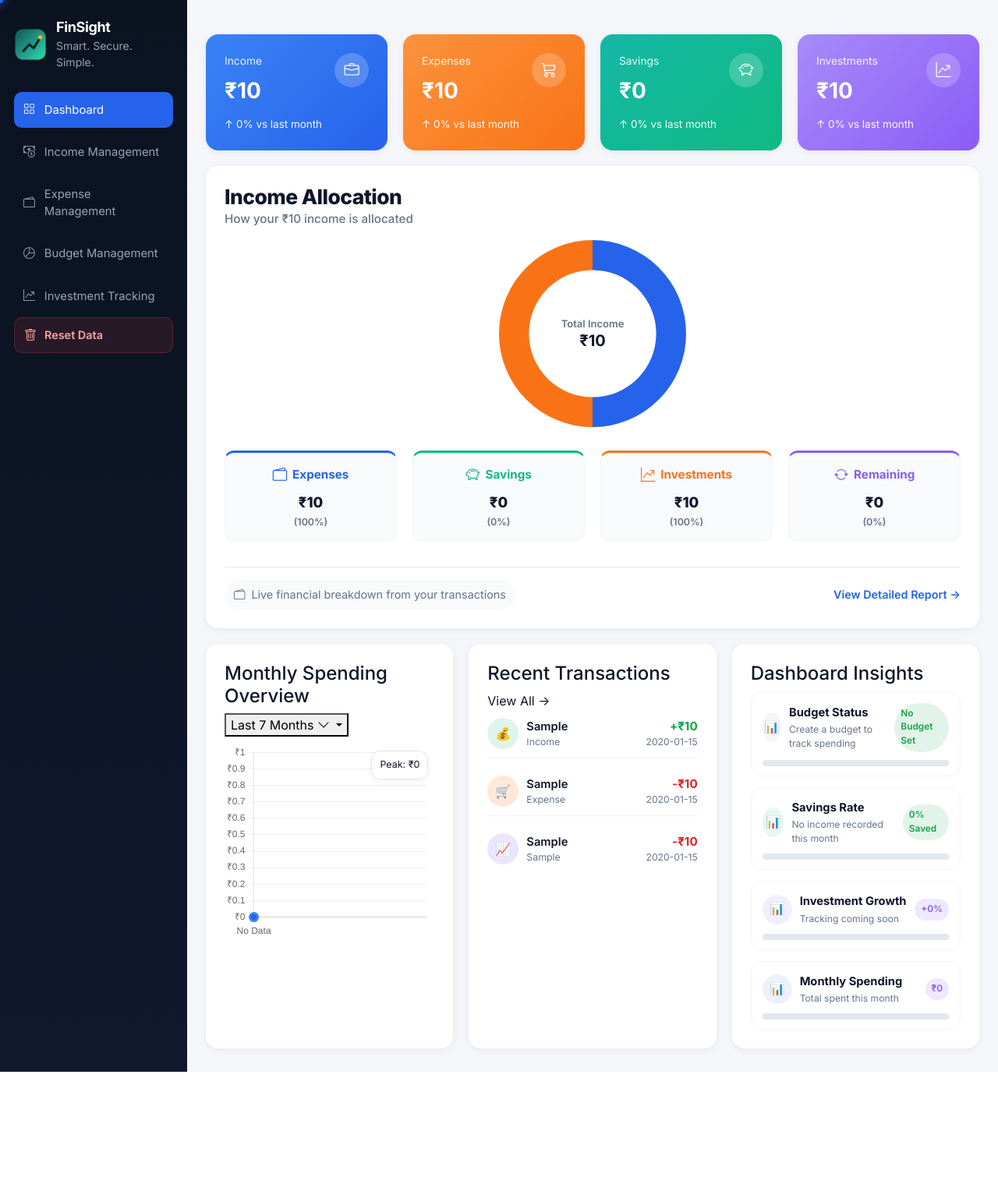
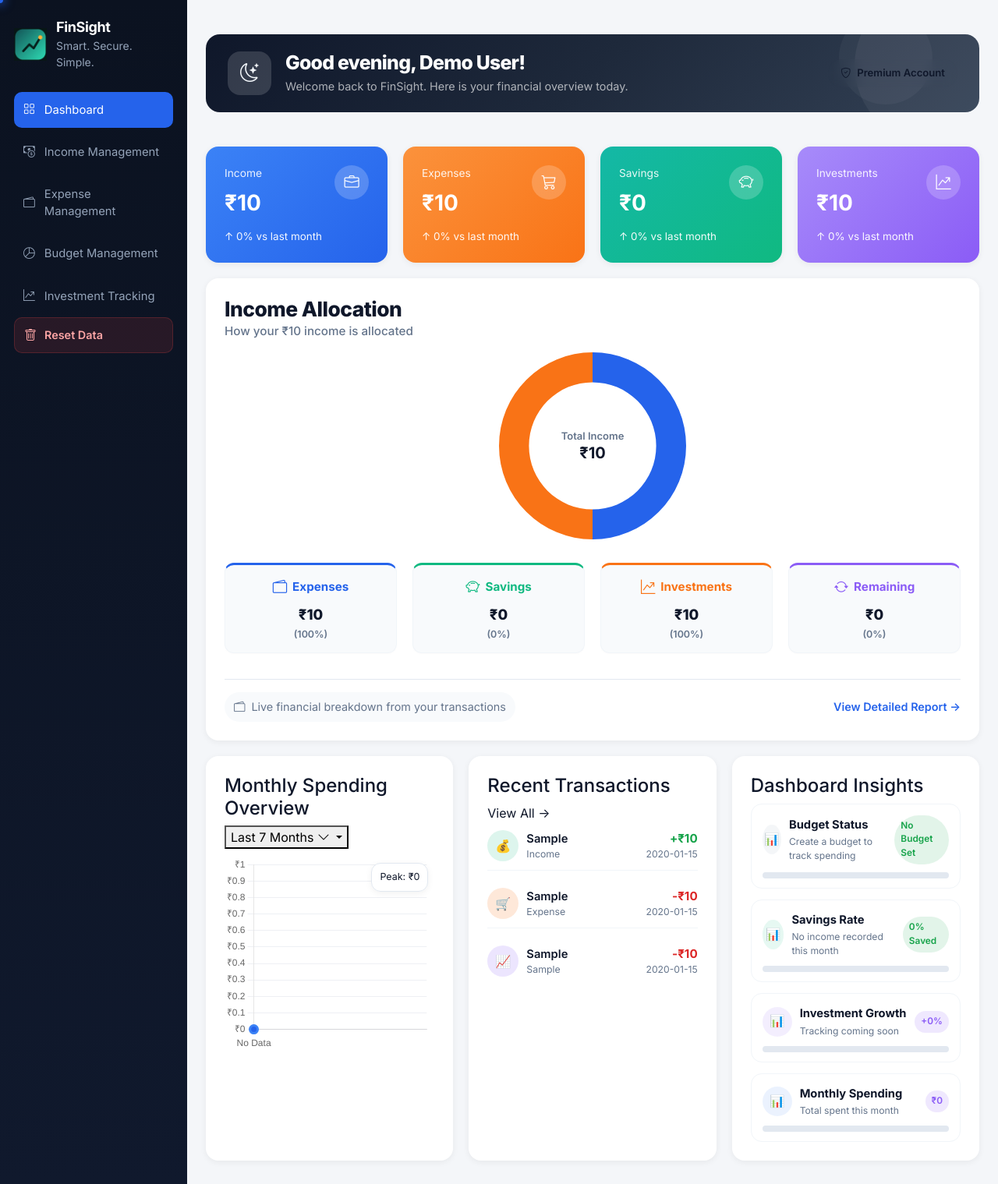
Before and after one commit to SrivallabhaKota/Milestones123_Combination, a Flask app: page /budget in a window 1280 px wide. Shown: the whole page at 78% size. Before the commit the page ends 1375 px from the top, so only its background shows below. Run offline with Flask 3, Linux system fonts and the light colour scheme; a user stored in the database is signed in; tables that the repository leaves empty hold one stand-in row (values such as "Sample post"); some libraries are stand-ins or nearby versions.

Commit message:
Add dynamic greeting page-hero banner on dashboard

```diff
--- a/static/css/pages.css
+++ b/static/css/pages.css
@@ -55,6 +55,10 @@
 .invest-hero {
   background: linear-gradient(135deg, #1e1b4b 0%, #312e81 50%, #3730a3 100%);
 }
+.dash-hero {
+  background: linear-gradient(135deg, #0f172a 0%, #1e293b 50%, #334155 100%);
+  margin-bottom: 24px;
+}
 
 .page-hero::before {
   content: '';
@@ -94,6 +98,8 @@
 .expense-icon-wrap { background: rgba(249,115,22,0.25); color: #FDBA74; }
 .budget-icon-wrap  { background: rgba(139,92,246,0.25); color: #C4B5FD; }
 .invest-icon-wrap  { background: rgba(99,102,241,0.25); color: #A5B4FC; }
+.dash-icon-wrap    { background: rgba(255,255,255,0.15); color: #F1F5F9; }
+
 
 .hero-title {
   margin: 0;
--- a/static/js/dashboard.js
+++ b/static/js/dashboard.js
@@ -319,6 +319,34 @@ document.addEventListener('DOMContentLoaded', () => {
     });
   });
 
+  // Set dynamic greeting based on time of day
+  (function initDashboardGreeting() {
+    const greetingEl = document.getElementById('dashboard-greeting');
+    const iconEl = document.getElementById('dashboard-greeting-icon');
+    if (!greetingEl) return;
+
+    const username = greetingEl.getAttribute('data-username') || 'User';
+    const hour = new Date().getHours();
+    let greet = 'Hello';
+    let iconClass = 'bi-sun';
+
+    if (hour < 12) {
+      greet = 'Good morning';
+      iconClass = 'bi-sun';
+    } else if (hour < 17) {
+      greet = 'Good afternoon';
+      iconClass = 'bi-cloud-sun';
+    } else {
+      greet = 'Good evening';
+      iconClass = 'bi-moon-stars';
+    }
+
+    greetingEl.textContent = `${greet}, ${username}!`;
+    if (iconEl) {
+      iconEl.className = `bi ${iconClass}`;
+    }
+  })();
+
   // Animate stat cards on load
   document.querySelectorAll('.stat-card').forEach((card, i) => {
     card.style.animationDelay = `${i * 80}ms`;
--- a/templates/dashboard.html
+++ b/templates/dashboard.html
@@ -11,6 +11,7 @@
     <link href="https://cdn.jsdelivr.net/npm/bootstrap@5.3.3/dist/css/bootstrap.min.css" rel="stylesheet">
     <link rel="stylesheet" href="https://cdn.jsdelivr.net/npm/bootstrap-icons@1.11.3/font/bootstrap-icons.css">
     <link rel="stylesheet" href="{{ url_for('static', filename='css/dashboard.css') }}">
+    <link rel="stylesheet" href="{{ url_for('static', filename='css/pages.css') }}">
     <link rel="stylesheet" href="{{ url_for('static', filename='css/cursor.css') }}">
   </head>
   <body class="theme-dash">
@@ -51,6 +52,21 @@
       <main class="main-panel">
 
         <div class="content-stack">
+
+          <div class="page-hero dash-hero">
+            <div class="hero-left">
+              <div class="hero-icon-wrap dash-icon-wrap">
+                <i class="bi bi-sun" id="dashboard-greeting-icon"></i>
+              </div>
+              <div>
+                <h1 class="hero-title" id="dashboard-greeting" data-username="{{ user_name }}">Hello, {{ user_name }}!</h1>
+                <p class="hero-subtitle">Welcome back to FinSight. Here is your financial overview today.</p>
+              </div>
+            </div>
+            <div class="hero-stats">
+              <div class="hero-stat-pill blue"><i class="bi bi-shield-check"></i> Premium Account</div>
+            </div>
+          </div>
 
           <section class="stat-row">
             <div class="stat-card blue" data-card="income">
```
